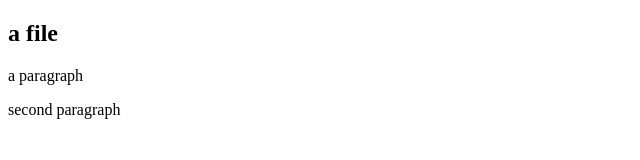
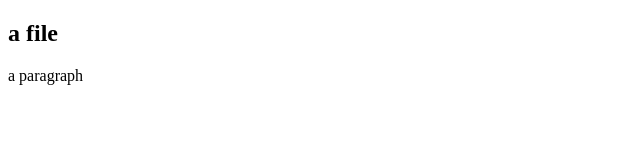
Before and after one commit to Himrajgogoi/git-test, a plain HTML site: page index.html in a window 1280 px wide. Shown: the whole page, without its empty margins (0-640 px from the left). Drawn offline with Linux system fonts and the light colour scheme.

Commit message:
fourth commit

```diff
--- a/index.html
+++ b/index.html
@@ -9,7 +9,6 @@
 <body>
     <h2>a file</h2>
     <p>a paragraph</p>
-    <p>second paragraph</p>
 </body>
 
 </html>
```
